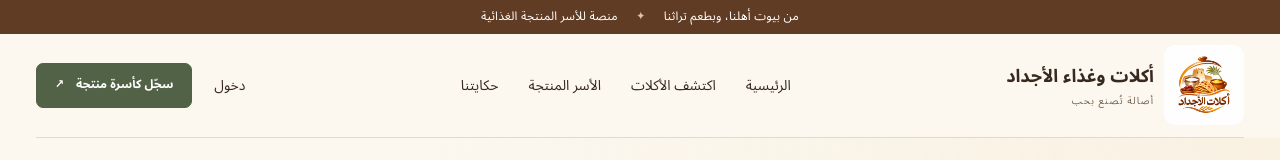
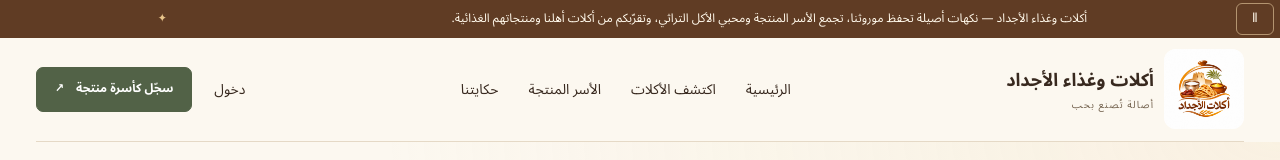
Before and after one commit to alaoufi/aser, a Next.js app: page / in a window 1280 px wide. Shown: the top 160 px of the page. Built offline with nearby package versions, Linux system fonts and the light colour scheme; no server answers; the database is empty.

Commit message:
feat: add accessible animated introduction ticker

```diff
--- a/src/app/globals.css
+++ b/src/app/globals.css
@@ -96,17 +96,77 @@ img {
   width: min(1240px, calc(100% - 96px));
   margin-inline: auto;
 }
-.announcement {
+.about-ticker {
+  position: relative;
   background: #603c24;
-  color: #fff;
-  text-align: center;
+  color: #fff8ea;
+  padding: 8px 50px 8px 16px;
   font-size: 12px;
-  padding: 7px 16px;
-  letter-spacing: 0.2px;
-}
-.announcement span {
-  margin-inline: 15px;
-  color: #d9c79f;
+  line-height: 1.8;
+}
+.about-ticker-window {
+  overflow: hidden;
+}
+.about-ticker-track {
+  display: flex;
+  width: max-content;
+  direction: ltr;
+  animation: about-ticker-scroll 38s linear infinite;
+}
+.about-ticker-copy {
+  display: flex;
+  align-items: center;
+  justify-content: space-around;
+  gap: 40px;
+  min-width: calc(100vw - 66px);
+  padding-inline: 20px;
+  direction: rtl;
+  white-space: nowrap;
+}
+.ticker-star {
+  color: #e9c58b;
+}
+.about-ticker-toggle {
+  position: absolute;
+  right: 6px;
+  top: 50%;
+  transform: translateY(-50%);
+  width: 38px;
+  height: 32px;
+  background: transparent;
+  color: inherit;
+  border: 1px solid #b39470;
+  border-radius: 6px;
+  font-size: 13px;
+}
+.about-ticker:hover .about-ticker-track,
+.about-ticker:focus-within .about-ticker-track,
+.about-ticker-track[data-paused="true"] {
+  animation-play-state: paused;
+}
+@keyframes about-ticker-scroll {
+  to {
+    transform: translateX(-50%);
+  }
+}
+@media (prefers-reduced-motion: reduce) {
+  .about-ticker {
+    padding: 8px 16px;
+  }
+  .about-ticker-track {
+    animation: none;
+    width: auto;
+  }
+  .about-ticker-copy {
+    min-width: 0;
+    padding: 0;
+    white-space: normal;
+  }
+  .about-ticker-copy + .about-ticker-copy,
+  .about-ticker-toggle,
+  .ticker-star {
+    display: none;
+  }
 }
 .site-header {
   height: 104px;
@@ -1152,13 +1212,6 @@ hr {
   body {
     font-size: 15px;
   }
-  .announcement {
-    font-size: 10px;
-    padding-block: 8px;
-  }
-  .announcement span {
-    margin-inline: 7px;
-  }
   .site-header {
     height: 82px;
     width: calc(100% - 36px);
@@ -1778,10 +1831,6 @@ hr {
   }
 }
 @media (max-width: 600px) {
-  .announcement {
-    font-size: 11px;
-    line-height: 1.6;
-  }
   .brand {
     font-size: 14px;
     line-height: 1.5;
--- a/src/app/layout.tsx
+++ b/src/app/layout.tsx
@@ -1,4 +1,5 @@
 import { MobileNavigation } from "@/components/public/mobile-navigation";
+import { AboutTicker } from "@/components/public/about-ticker";
 import "./fonts.css";
 import type { Metadata } from "next";
 import Link from "next/link";
@@ -25,9 +26,7 @@ export default function RootLayout({
         <a href="#main" className="skip-link">
           انتقل إلى المحتوى
         </a>
-        <div className="announcement">
-          من بيوت أهلنا، وبطعم تراثنا <span>✦</span> منصة للأسر المنتجة الغذائية
-        </div>
+        <AboutTicker />
         <header className="site-header">
           <Link href="/" className="brand">
             <img
--- /dev/null
+++ b/src/components/public/about-ticker.tsx
@@ -0,0 +1,33 @@
+"use client";
+
+import { useState } from "react";
+
+const introduction =
+  "أكلات وغذاء الأجداد — نكهات أصيلة تحفظ موروثنا، تجمع الأسر المنتجة ومحبي الأكل التراثي، وتقرّبكم من أكلات أهلنا ومنتجاتهم الغذائية.";
+
+export function AboutTicker() {
+  const [paused, setPaused] = useState(false);
+  return (
+    <aside className="about-ticker" aria-label="نبذة عن أكلات الأجداد">
+      <p className="sr-only">{introduction}</p>
+      <div className="about-ticker-window" aria-hidden="true">
+        <div className="about-ticker-track" data-paused={paused}>
+          {[0, 1].map((copy) => (
+            <div className="about-ticker-copy" key={copy}>
+              <span>{introduction}</span>
+              <span className="ticker-star">✦</span>
+            </div>
+          ))}
+        </div>
+      </div>
+      <button
+        type="button"
+        className="about-ticker-toggle"
+        aria-label={paused ? "تشغيل حركة الشريط" : "إيقاف حركة الشريط"}
+        onClick={() => setPaused(!paused)}
+      >
+        <span aria-hidden="true">{paused ? "▶" : "Ⅱ"}</span>
+      </button>
+    </aside>
+  );
+}
```
Also changed, not shown: 4 other files (tests, documents, lock files or other folders).
